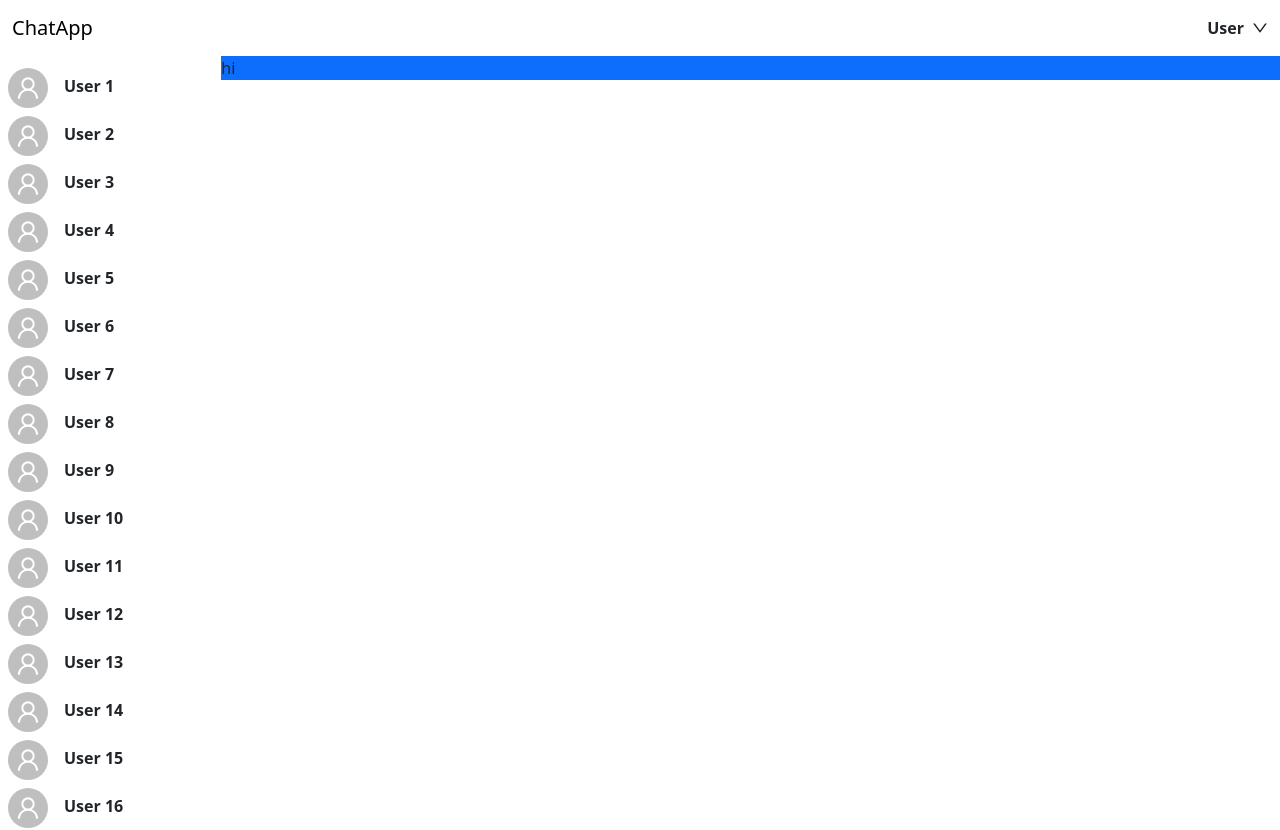
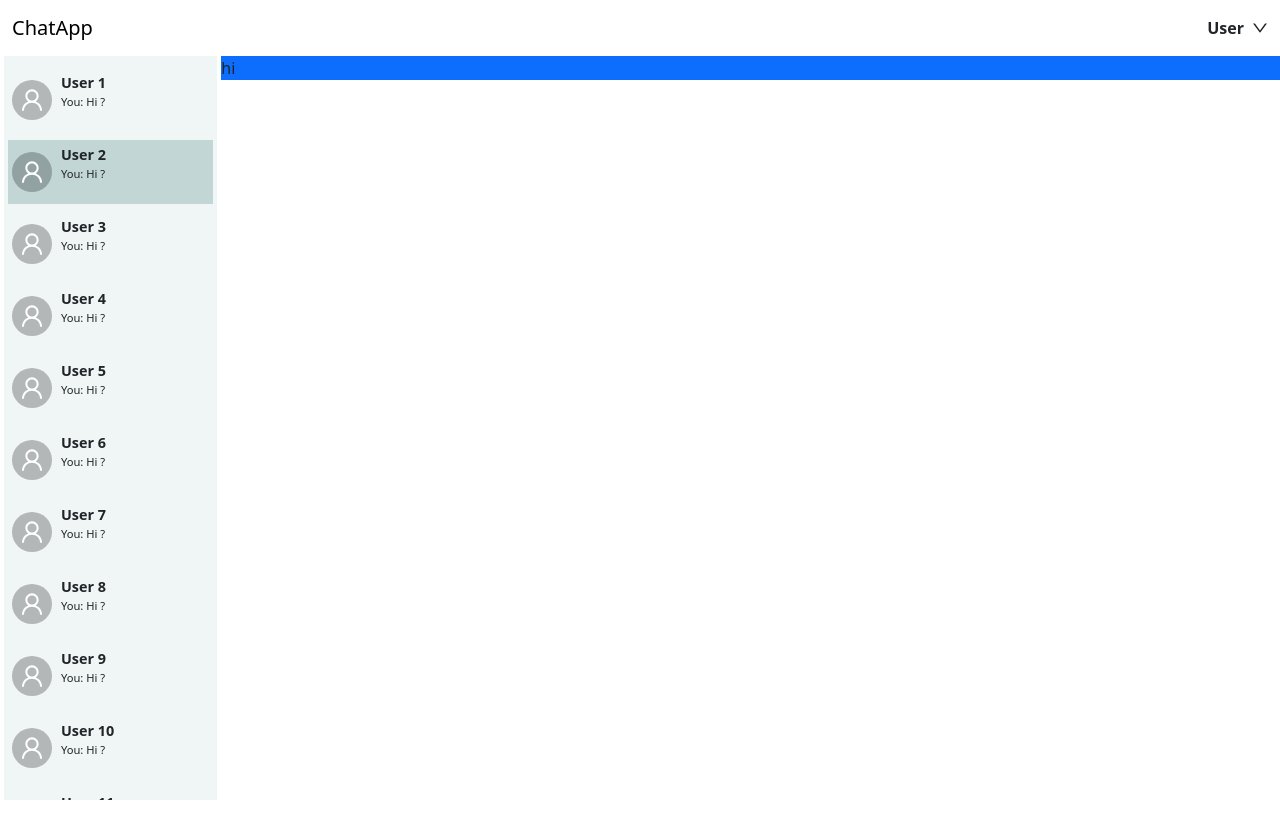
Before and after one commit to varadsc/chatSphere, a React (Vite) app in the folder chatSphere-frontend/: page / in a window 1280 px wide. Shown: the top 830 px of the page. After the commit the page ends 800 px from the top, so only its background shows below. Built offline with nearby package versions, Linux system fonts and the light colour scheme.

Commit message:
Sidebar Ui updated

```diff
--- a/chatSphere-frontend/src/components/sidebar/Sidebar.jsx
+++ b/chatSphere-frontend/src/components/sidebar/Sidebar.jsx
@@ -1,4 +1,4 @@
-import React from 'react'
+import React, { useState } from 'react'
 import {sidebarData} from '../../utils/staticData'
 import { Avatar } from 'antd';
 import { UserOutlined } from '@ant-design/icons';
@@ -7,21 +7,28 @@ import SidbarStyles from './Sidebar.module.css'
 
 export const Sidebar = () => {
 
-    // const [keysTodisplay] = ['username']
     console.log('sidebar is' , sidebarData);
+    const [selectedChat , setSelectedChat] = useState(1);
 
     return (
-    <div  className={SidbarStyles.sidebar}>
-        {sidebarData?.map((userChat) => {
-            return(
-                <div className='w-100 my-2'>
-                    {/* <div className="d-flex"> */}
-                        <Avatar className='me-3' size="large" icon={<UserOutlined />} />
-                        <span style={{fontWeight :'700'}}>{userChat.userName}</span>
-                    {/* </div> */}
-                </div>
+    <div className={SidbarStyles.sidebar}>
+        <>
+        {sidebarData?.map((userChat, index) =>(
+                // <div className={`w-100 my-2 ${SidbarStyles.card}`}>
+                    <div key={index} className={`row my-2 mx-0 p-1`} style={selectedChat === index ? {backgroundColor:'#c2d6d6'} :{}}>
+                        <div className="col-2 me-3 m-0 p-0">
+                            <Avatar className='my-2' size="large" icon={<UserOutlined />} />
+                        </div>
+                        <div className="col m-0 p-0">
+                            <p className='m-0' style={{fontWeight :'700', fontSize:'0.9rem'}}>{userChat.userName}</p>
+                            <p className='m-0' style={{fontSize:'0.7rem'}}>You: Hi ?</p>
+                        </div>
+                    </div>
+
+                // </div>
             )
-        })}
+        )}
+        </>
 
     </div>
   )
--- a/chatSphere-frontend/src/components/sidebar/Sidebar.module.css
+++ b/chatSphere-frontend/src/components/sidebar/Sidebar.module.css
@@ -1,4 +1,10 @@
 .sidebar
 {
-    overflow: hidden scroll;
+    height: 100%;
+    overflow-y: auto;
 }
+
+.card
+{
+    text-align: center;
+}
--- a/chatSphere-frontend/src/layouts/PageLayout.jsx
+++ b/chatSphere-frontend/src/layouts/PageLayout.jsx
@@ -6,10 +6,10 @@ import { Sidebar } from '../components/sidebar/Sidebar'
 export const PageLayout = () => {
   return (
     <>
-        <div style={{ display: 'flex', flexDirection: 'column', height: '100vh' }}>
+        <div style={{ display: 'flex', flexDirection: 'column', height: '100vh', overflow:'hidden'}}>
           <Navbar />
-          <div style={{ display: 'flex', flex: 1 }}>
-            <div className="col-2 m-0 mx-1 p-1">
+          <div style={{ display: 'flex', height:'100%' }}>
+            <div className="col-2 m-0 mx-1 p-1" style={{backgroundColor: '#f0f5f5'}}>
               <Sidebar />
             </div>
             <div className='col m-0 p-0'>
```
